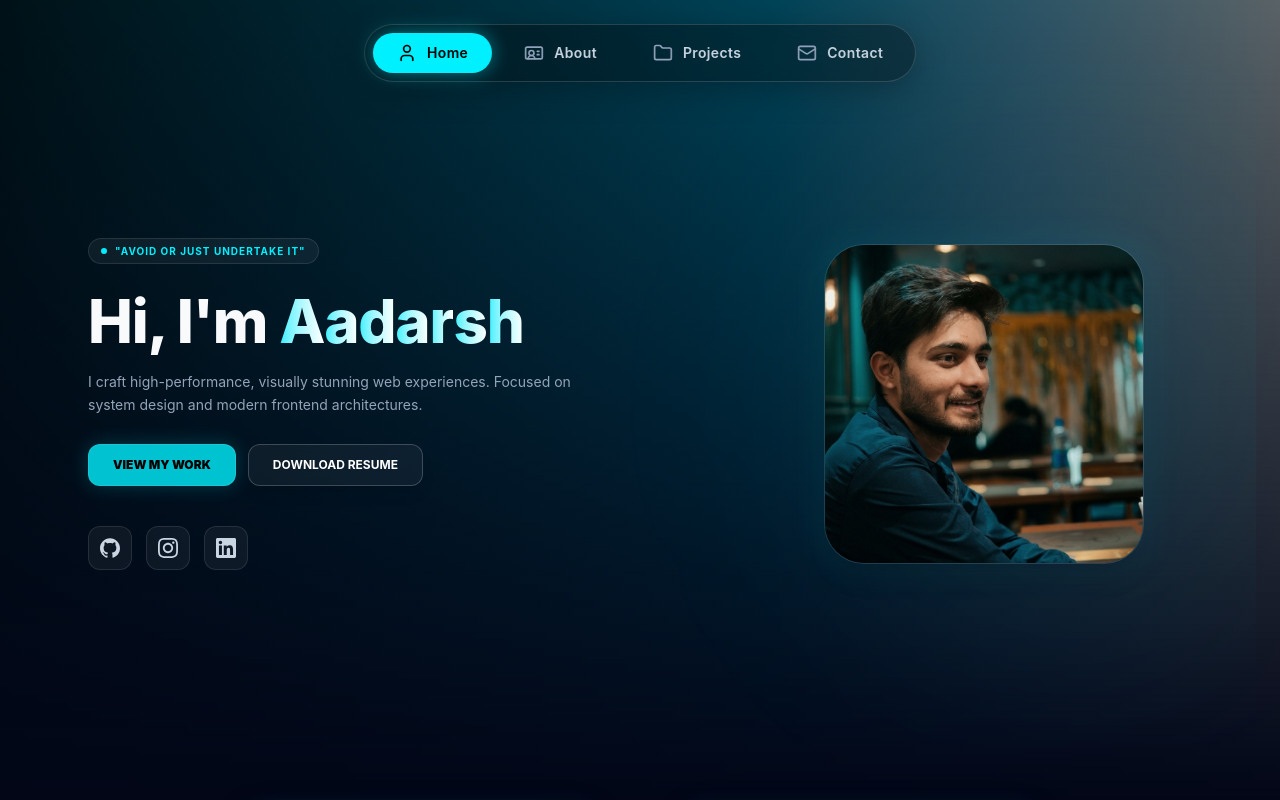
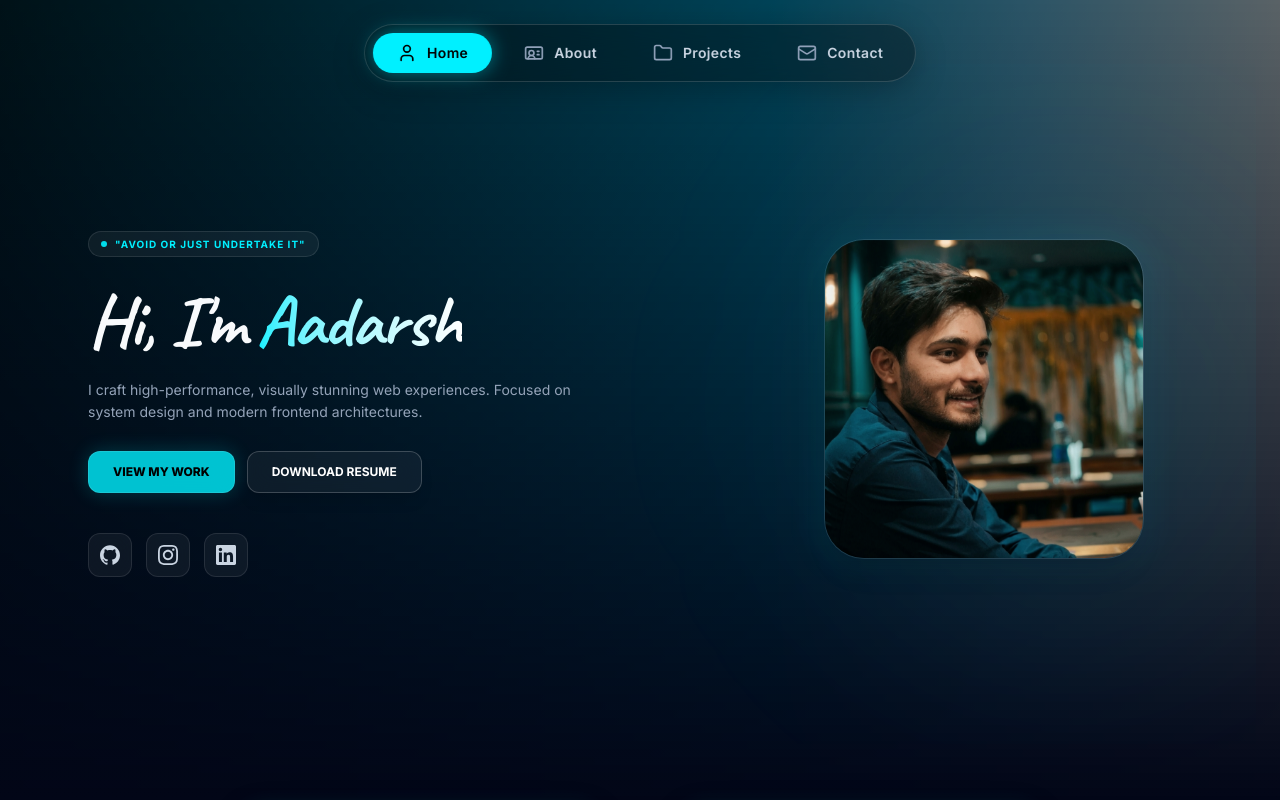
Before and after one commit to sudo-aadarsh/project-1-Portfolio-, a React (Vite) app: page / in a window 1280 px wide. Shown: the top 800 px of the page. Built offline with nearby package versions, Linux system fonts and the light colour scheme; no server answers.

Commit message:
Added animated text

```diff
--- a/index.html
+++ b/index.html
@@ -14,10 +14,10 @@
     <meta name="author" content="Aadarsh Jha" />
     <link rel="canonical" href="https://sudo-aadarsh.netlify.app/" />
 
-    <!-- Google Fonts: Caveat & Dancing Script -->
+    <!-- Google Fonts -->
     <link rel="preconnect" href="https://fonts.googleapis.com" />
     <link rel="preconnect" href="https://fonts.gstatic.com" crossorigin />
-    <link href="https://fonts.googleapis.com/css2?family=Caveat:wght@400;500;600;700&family=Dancing+Script:wght@500;600;700&display=swap" rel="stylesheet" />
+    <link href="https://fonts.googleapis.com/css2?family=Inter:wght@400;500;600;700;800&family=Caveat:wght@400;500;600;700&family=Dancing+Script:wght@500;600;700&display=swap" rel="stylesheet" />
 
     <!-- Open Graph / Facebook -->
     <meta property="og:site_name" content="Aadarsh Jha" />
--- a/src/App.jsx
+++ b/src/App.jsx
@@ -20,11 +20,15 @@ function App() {
         }`}
       >
         <main className="container mx-auto px-4 md:px-6 space-y-6 md:space-y-12 py-8 md:py-16">
-          <Hero />
-          <CodeSnippet />
-          <About />
-          <Projects />
-          <Contact />
+          {!loading && (
+            <>
+              <Hero />
+              <CodeSnippet />
+              <About />
+              <Projects />
+              <Contact />
+            </>
+          )}
         </main>
         <footer className="py-12 text-center">
           <div className="container mx-auto px-6 text-gray-500 text-sm">
--- a/src/components/Hero.jsx
+++ b/src/components/Hero.jsx
@@ -1,7 +1,42 @@
-import React from 'react';
+import React, { useState, useEffect } from 'react';
 import { motion } from 'framer-motion';
 
 const Hero = () => {
+  const [binaryName, setBinaryName] = useState("0110001");
+
+  useEffect(() => {
+    const targetName = "Aadarsh";
+    let iteration = 0;
+    let interval = null;
+
+    const timeout = setTimeout(() => {
+      interval = setInterval(() => {
+        setBinaryName(
+          targetName
+            .split("")
+            .map((char, index) => {
+              if (index < Math.floor(iteration)) {
+                return char;
+              }
+              return Math.round(Math.random()).toString();
+            })
+            .join("")
+        );
+
+        if (iteration >= targetName.length) {
+          clearInterval(interval);
+        }
+
+        iteration += 1 / 3;
+      }, 50);
+    }, 800);
+
+    return () => {
+      clearTimeout(timeout);
+      clearInterval(interval);
+    };
+  }, []);
+
   const scrollToProjects = () => {
     document.getElementById('project')?.scrollIntoView({ behavior: 'smooth' });
   };
@@ -45,26 +80,18 @@ const Hero = () => {
             "Avoid or just undertake it"
           </motion.div>
 
-          <motion.h1 variants={itemVariants} className="w-full text-3xl md:text-5xl lg:text-6xl font-extrabold text-white mb-3 leading-tight">
-            Hi, I'm{' '}
-            <span className="inline-block whitespace-nowrap">
-              {"Aadarsh".split("").map((char, index) => (
-                <motion.span
-                  key={index}
-                  initial={{ opacity: 0, y: 30, rotate: -15, scale: 0.5 }}
-                  animate={{ opacity: 1, y: 0, rotate: 0, scale: 1 }}
-                  transition={{
-                    type: "spring",
-                    stiffness: 150,
-                    damping: 10,
-                    delay: 0.8 + index * 0.08
-                  }}
-                  className="inline-block text-transparent bg-clip-text bg-gradient-to-r from-neon-cyan to-white origin-bottom"
-                >
-                  {char}
-                </motion.span>
-              ))}
-            </span>
+          <motion.h1 variants={itemVariants} className="font-cursive w-full text-4xl md:text-6xl lg:text-7xl font-extrabold text-white mb-3 leading-tight flex flex-wrap items-center">
+            <span className="mr-3">Hi, I'm</span>
+            <motion.span
+              initial={{ opacity: 0, y: 30, scale: 0.8 }}
+              animate={{ opacity: 1, y: 0, scale: 1 }}
+              transition={{ type: "spring", stiffness: 150, damping: 10, delay: 0.8 }}
+              className="inline-block"
+            >
+              <span className="text-transparent bg-clip-text bg-gradient-to-r from-neon-cyan to-white">
+                {binaryName}
+              </span>
+            </motion.span>
           </motion.h1>
 
           <motion.p variants={itemVariants} className="w-full text-xs md:text-sm text-slate-400 mb-7 leading-relaxed">
--- a/src/index.css
+++ b/src/index.css
@@ -1,7 +1,7 @@
 @import "tailwindcss";
 
 :root {
-  font-family: 'Geist', 'Inter', system-ui, sans-serif;
+  font-family: 'Inter', system-ui, sans-serif;
   line-height: 1.6;
   font-weight: 400;
 
@@ -41,6 +41,8 @@ body {
   --color-border-cyan: rgba(0, 240, 255, 0.3);
   --breakpoint-xs: 400px;
   --font-cursive: 'Caveat', 'Dancing Script', cursive;
+  --font-sans: 'Space Grotesk', system-ui, sans-serif;
+  --font-mono: 'JetBrains Mono', monospace;
 }
 
 .font-cursive {
```
